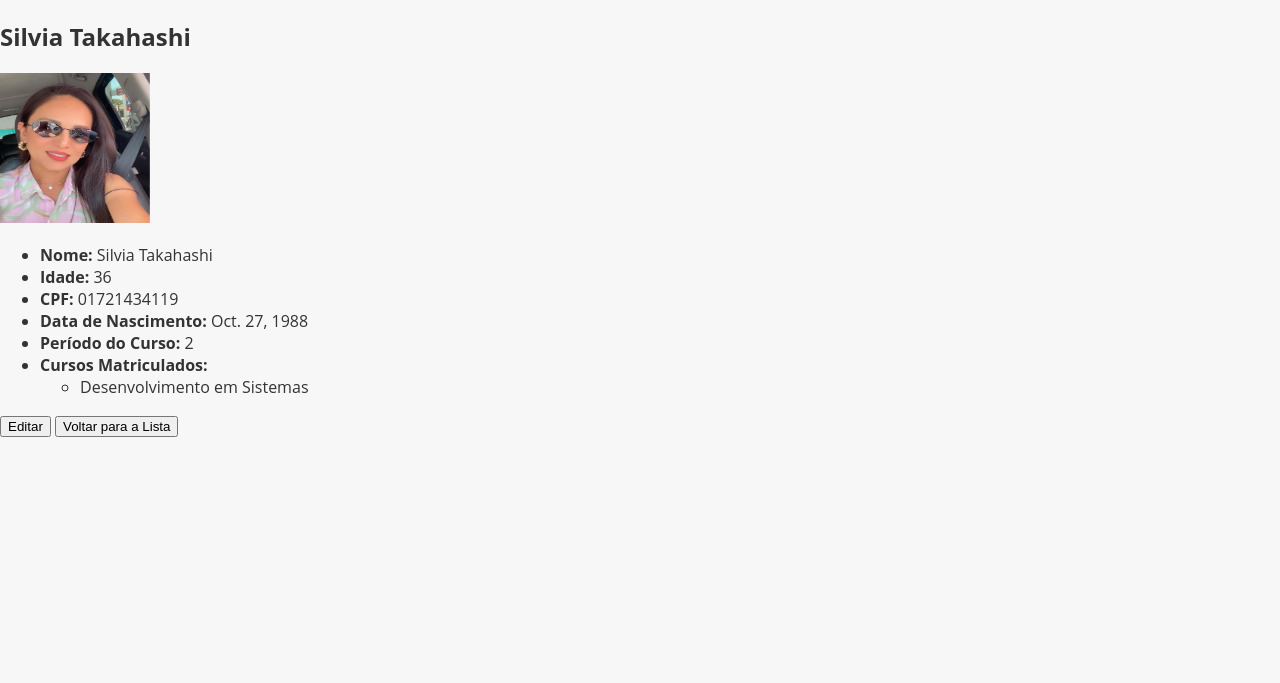
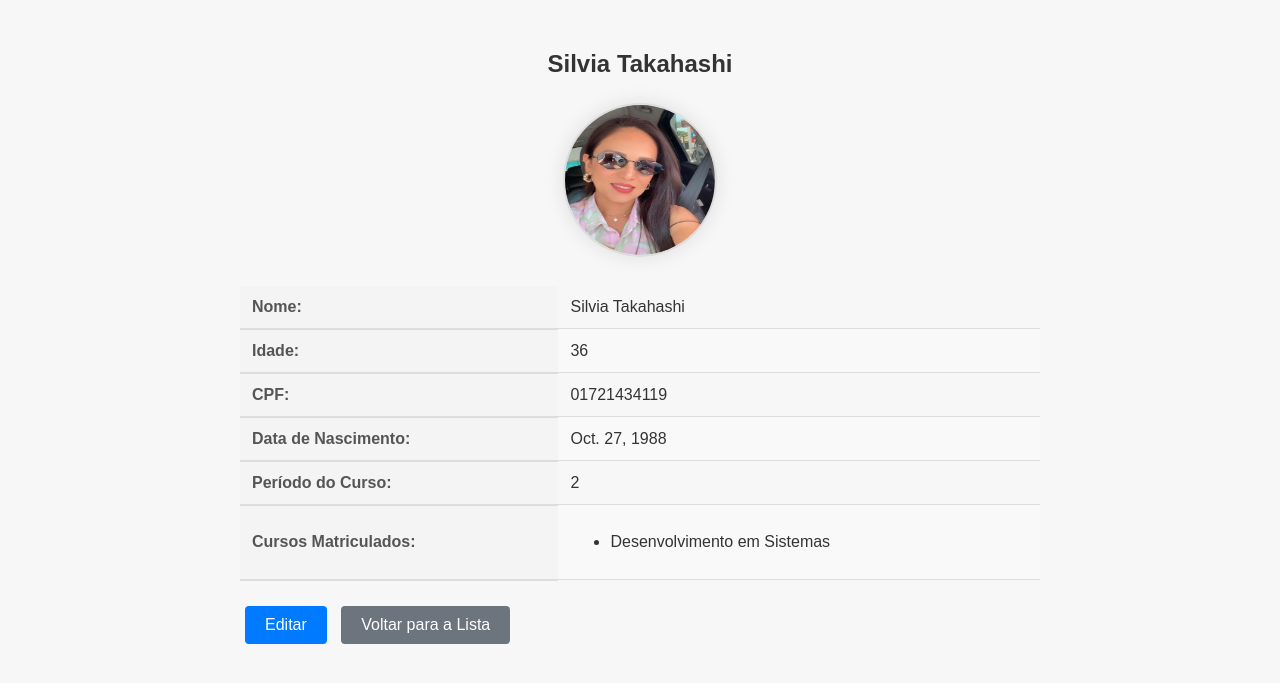
Before and after one commit to Julia-Menezes/Student, a Django app: page /student/2/ in a window 1280 px wide. Shown: the part 50-733 px from the top of the page. Run offline with Django 5.2, Linux system fonts and the light colour scheme; data comes from the database, SQL or seed files in the repository; both versions use the stored data as it was after the commit.

Commit message:
Foi editado

```diff
--- a/CadStudent/templates/CadStudent/student_detail.html
+++ b/CadStudent/templates/CadStudent/student_detail.html
@@ -1,30 +1,56 @@
 {% extends 'CadStudent/base.html' %}
+{% load static %}
 {% block content %}
 
 
+
+
+<link rel="stylesheet" href="{% static 'CadStudent/css/detail.css' %}">
+
+<div class="student-details">
   <h2>{{ student.name }}</h2>
-  <div>
+  <div class="student-photo">
     <img src="{{ student.photo.url }}" alt="{{ student.name }}" width="150" height="150">
   </div>
-  <ul>
-    <li><strong>Nome:</strong> {{ student.name }}</li>
-    <li><strong>Idade:</strong> {{ student.age }}</li>
-    <li><strong>CPF:</strong> {{ student.cpf }}</li>
-    <li><strong>Data de Nascimento:</strong> {{ student.birth_date }}</li>
-    <li><strong>Período do Curso:</strong> {{ student.course_period }}</li>
-    <li><strong>Cursos Matriculados:</strong>
-      <ul>
-        {% for course in student.courses.all %}
-          <li>{{ course.name }}</li>
-        {% endfor %}
-      </ul>
-    </li>
-  </ul>
 
-  <!-- Botão para Editar -->
+  <!-- Tabela com detalhes do aluno -->
+  <table>
+    <tbody>
+      <tr>
+        <th>Nome:</th>
+        <td>{{ student.name }}</td>
+      </tr>
+      <tr>
+        <th>Idade:</th>
+        <td>{{ student.age }}</td>
+      </tr>
+      <tr>
+        <th>CPF:</th>
+        <td>{{ student.cpf }}</td>
+      </tr>
+      <tr>
+        <th>Data de Nascimento:</th>
+        <td>{{ student.birth_date }}</td>
+      </tr>
+      <tr>
+        <th>Período do Curso:</th>
+        <td>{{ student.course_period }}</td>
+      </tr>
+      <tr>
+        <th>Cursos Matriculados:</th>
+        <td>
+          <ul>
+            {% for course in student.courses.all %}
+              <li>{{ course.name }}</li>
+            {% endfor %}
+          </ul>
+        </td>
+      </tr>
+    </tbody>
+  </table>
+
+  <!-- Botões -->
   <button onclick="window.location.href='{% url 'student_edit' student.pk %}'" class="btn btn-primary">Editar</button>
-
-  <!-- Botão que atua como um link -->
   <button onclick="window.location.href='{% url 'student_list' %}'" class="btn btn-secondary">Voltar para a Lista</button>
-
+</div>
 {% endblock %}
--- a/CadStudent/templates/CadStudent/student_list.html
+++ b/CadStudent/templates/CadStudent/student_list.html
@@ -1,6 +1,9 @@
 {% extends 'CadStudent/base.html' %}
+{% load static %}
 {% block content %}
 
+
+<link rel="stylesheet" href="{% static 'CadStudent/css/style.css' %}">
 <h1 style="text-align: center;">Lista de Estudantes</h1>
 
 <form method="GET" action=".">
--- /dev/null
+++ b/static/CadStudent/css/detail.css
@@ -0,0 +1,88 @@
+/* Estilo geral para a página de detalhes do aluno */
+.student-details {
+    max-width: 800px;
+    margin: 0 auto;
+    padding: 30px;
+    font-family: Arial, sans-serif;
+}
+
+/* Estilo para o título do aluno */
+.student-details h2 {
+    text-align: center;
+    color: #333;
+}
+
+/* Estilo para a imagem do aluno */
+.student-details .student-photo {
+    text-align: center;
+    margin: 25px 0;
+}
+
+.student-details .student-photo img {
+    border-radius: 60%;
+    border: 2px solid #ddd;
+    box-shadow: 0 0 20px rgba(0, 0, 0, 0.1);
+}
+
+/* Estilo para a tabela de detalhes */
+.student-details table {
+    width: 100%;
+    border-collapse: collapse;
+    margin: 20px 0;
+    font-size: 16px;
+    color: #333;
+}
+
+/* Estilo para os cabeçalhos da tabela */
+.student-details th {
+    background-color: #f4f4f4;
+    color: #555;
+    padding: 12px;
+    text-align: left;
+    border-bottom: 2px solid #ddd;
+}
+
+/* Estilo para as células da tabela */
+.student-details td {
+    padding: 12px;
+    border-bottom: 1px solid #ddd;
+}
+
+/* Estilo para a linha alternada */
+.student-details tr:nth-child(even) {
+    background-color: #f9f9f9;
+}
+
+/* Estilo para a linha ao passar o mouse */
+.student-details tr:hover {
+    background-color: #f1f1f1;
+}
+
+/* Estilo para os botões */
+.student-details .btn {
+    padding: 10px 20px;
+    border: none;
+    border-radius: 4px;
+    color: #fff;
+    font-size: 16px;
+    cursor: pointer;
+    text-align: center;
+    margin: 5px;
+    display: inline-block;
+}
+
+.student-details .btn-primary {
+    background-color: #007bff;
+}
+
+.student-details .btn-primary:hover {
+    background-color: #0056b3;
+}
+
+.student-details .btn-secondary {
+    background-color: #6c757d;
+}
+
+.student-details .btn-secondary:hover {
+    background-color: #5a6268;
+}
```
Also changed, not shown: static/CadStudent/css/style.css (added, +69 -0 lines), db.sqlite3, media/CadStudent/aluno_FNp7ded.jpg (added).
